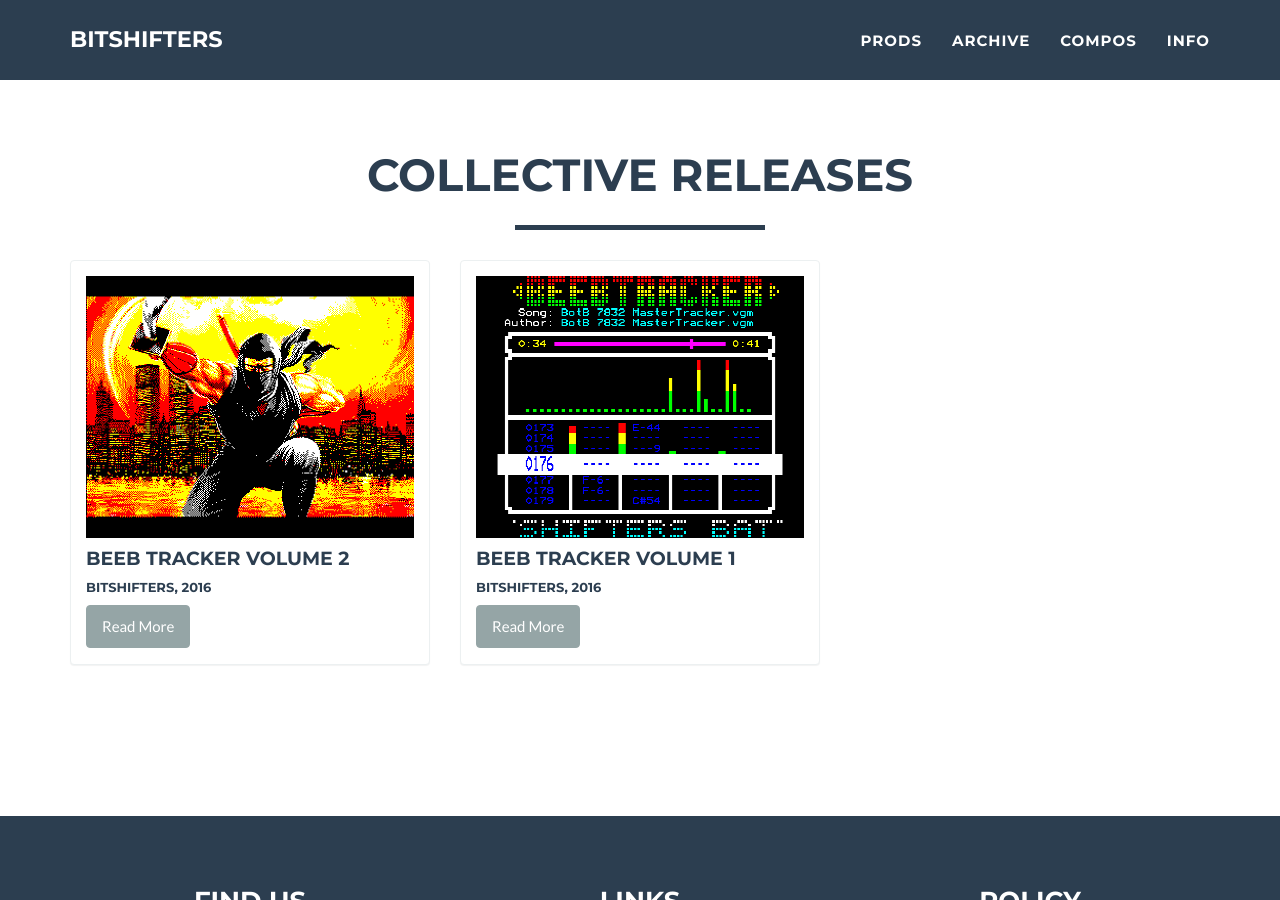
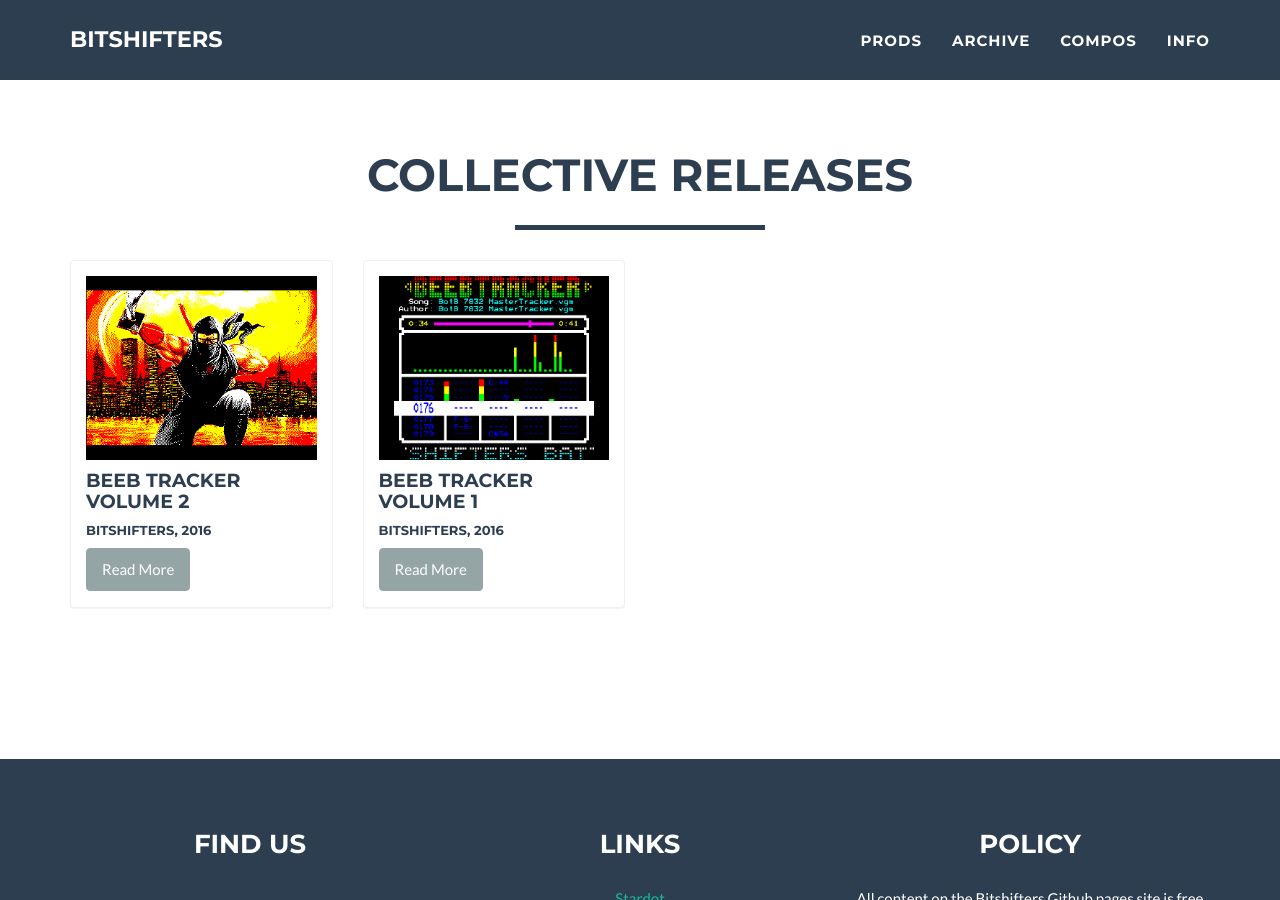
Before and after one commit to bitshifters/bitshifters.github.io, a Jekyll site: the page built from prods.html, in a window 1280 px wide and 900 px high, scrolled down 449 px. Built offline with Jekyll 4.4.1, drawn with Linux system fonts in a browser that asks for light colours.

Commit message:
Extra column on large desktops

```diff
--- a/_includes/prods_item.html
+++ b/_includes/prods_item.html
@@ -1,5 +1,5 @@
 <!-- html code to present a production or archived item -->
-<div class="col-sm-4 portfolio-item">
+<div class="col-lg-3 col-md-4 col-sm-6 portfolio-item">
     <div class="panel panel-default">
         <div class="panel-body" data-mh="group-prods">
 
@@ -20,7 +20,6 @@
             </div>
             <h6>{{ post.team }}, {{ post.year }}</h6>
 
-
             <a href="{{ post.url }}" class="btn btn-default">Read More</a>
             <!--
         <a href="{{ post.emulate }}" class="btn btn-default">
```
